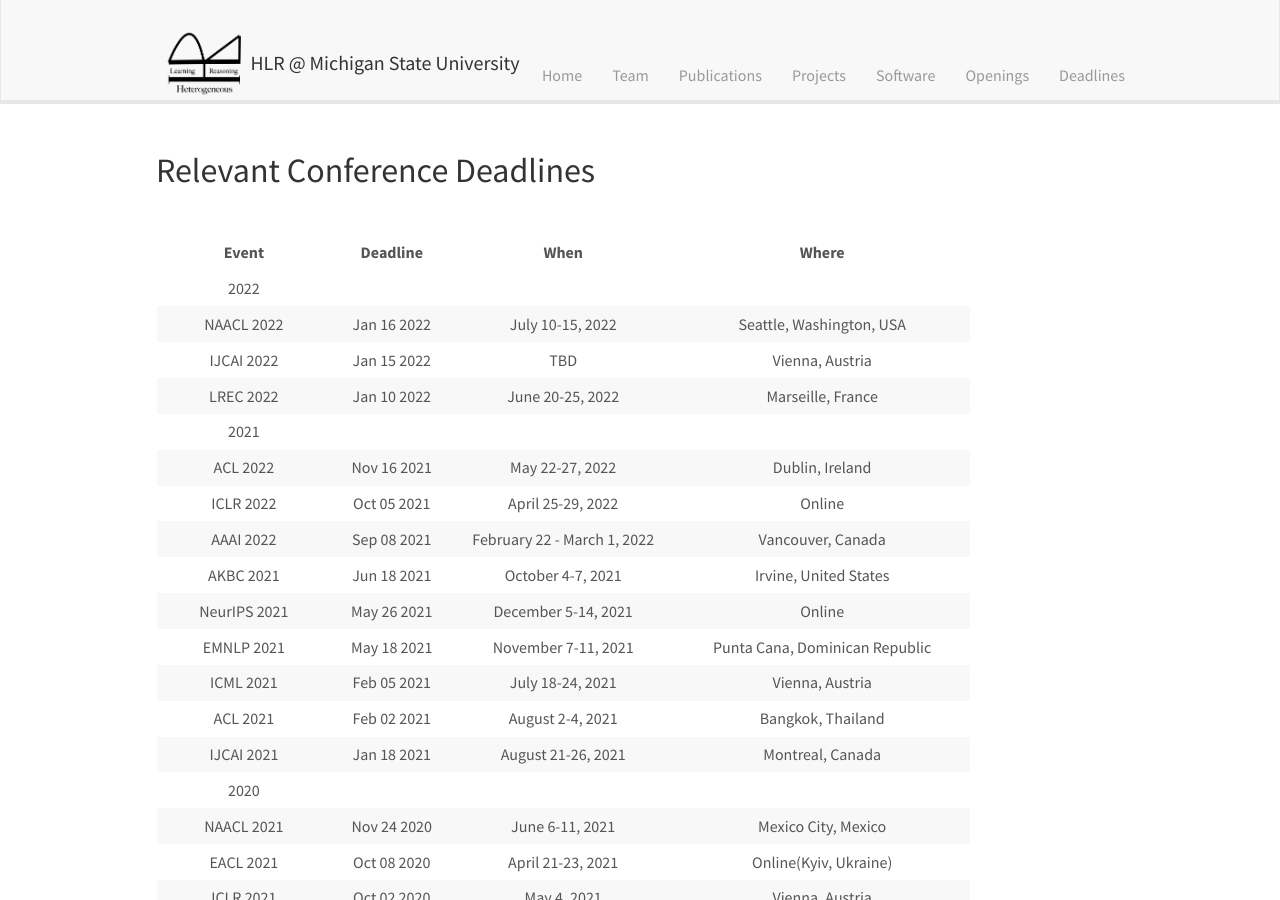
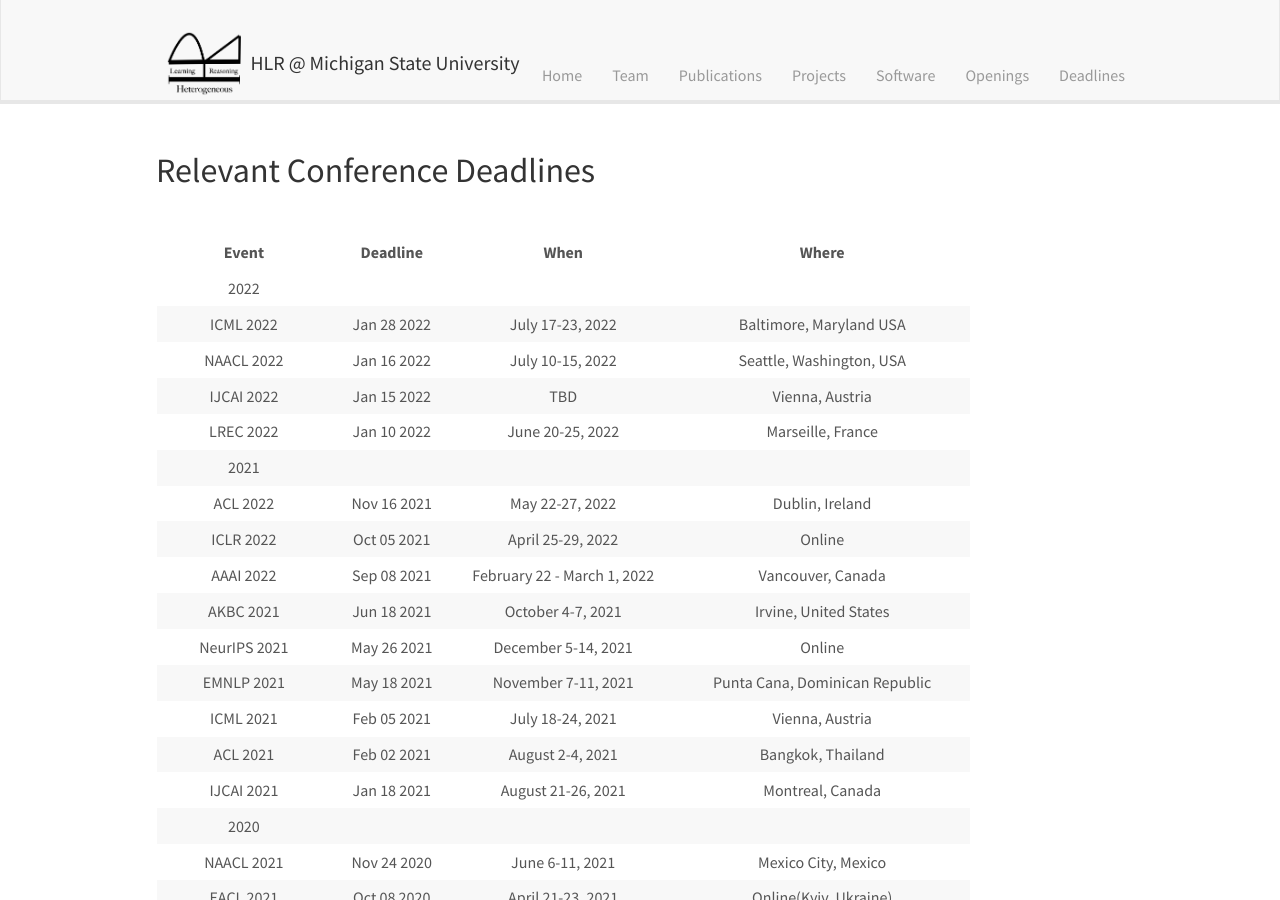
Before and after one commit to HLR/HLR.github.io, a Jekyll site: the page built from _pages/deadlines.md, in a window 1280 px wide and 900 px high. Built offline with Jekyll 4.4.1, drawn with Linux system fonts in a browser that asks for light colours; nearby versions of some CDN libraries.

Commit message:
Update deadlines.md

```diff
--- a/_pages/deadlines.md
+++ b/_pages/deadlines.md
@@ -15,6 +15,7 @@ permalink: /deadlines/
 | Event  |  Deadline  | When  |  Where  |
 |:-:|:-:|:-:|:-:|
 | 2022 |  |  |  |
+| &nbsp; ICML 2022  &nbsp; | &nbsp;  Jan 28 2022     &nbsp; | &nbsp;  July 17-23, 2022   &nbsp; | &nbsp;   Baltimore, Maryland USA  &nbsp; |
 | &nbsp; NAACL 2022  &nbsp; | &nbsp;  Jan 16 2022     &nbsp; | &nbsp;  July 10-15, 2022   &nbsp; | &nbsp;  Seattle, Washington, USA  &nbsp; |
 | &nbsp; IJCAI 2022  &nbsp; | &nbsp;  Jan 15 2022     &nbsp; | &nbsp;  TBD   &nbsp; | &nbsp;  Vienna, Austria  &nbsp; |
 | &nbsp; LREC 2022  &nbsp; | &nbsp;  Jan 10 2022     &nbsp; | &nbsp;  June 20-25, 2022   &nbsp; | &nbsp; Marseille, France  &nbsp; |
```
